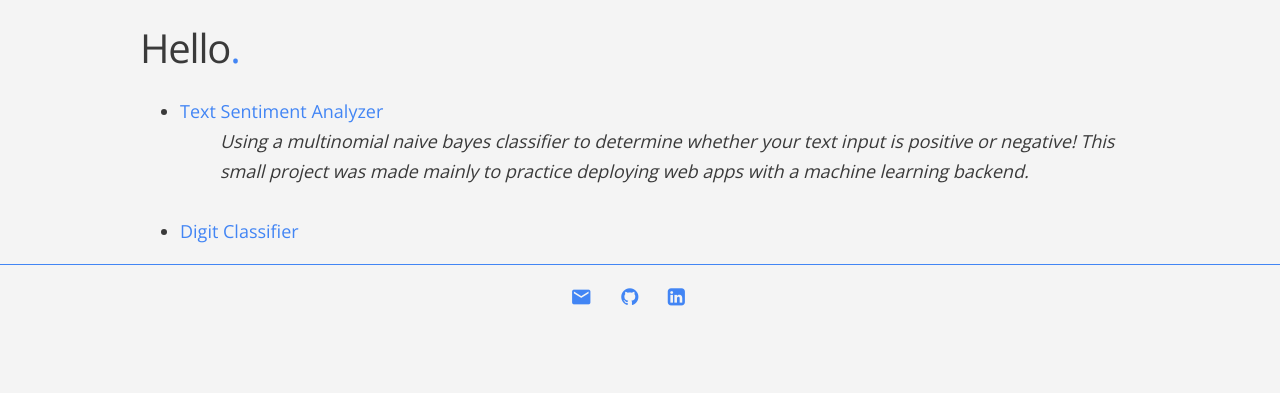
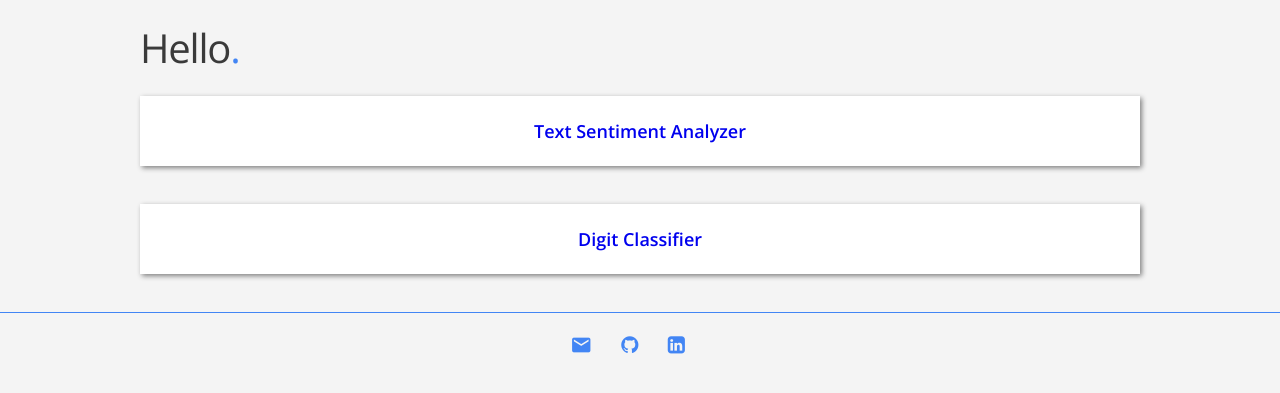
Before and after one commit to clfkenny/flask-practice, a Flask app: page / in a window 1280 px wide. Shown: the part 75-468 px from the top of the page. Run offline with Flask 2, Linux system fonts and the light colour scheme; parts of the project's set-up code (start-up, migrations or seed data) failed here and were passed over.

Commit message:
convertining index items to cards

```diff
--- /dev/null
+++ b/static/css/apps_index.css
@@ -0,0 +1,15 @@
+
+form div{
+  background:white;
+  height:30px;
+  padding:20px 20px;
+  box-shadow:2px 2px 5px grey;
+  text-align:center;
+  transition: all 0.3s ease-in-out;
+  overflow:hidden;
+}
+
+form div:hover{
+  height: 95px;
+  box-shadow:2px 2px 5px #4285f4;
+}
--- a/templates/index.html
+++ b/templates/index.html
@@ -2,23 +2,31 @@
 
 
 {% block content %}
+<link href="{{ url_for('static', filename='css/apps_index.css') }}" rel="stylesheet">
+
  <main class="hero-section">
     <div class="container">
 
       <div class="section-content">
         <h2> Hello. </h2>
-        <ul>
+
         	<form action="/text_sentiment">
-        	<li> <a href="/text_sentiment">Text Sentiment Analyzer</a>
-        		<ul><i>Using a multinomial naive bayes classifier to determine whether your text input is positive or negative! This small project was made mainly to practice deploying web apps with a machine learning backend.</i></ul>
-        	</li>
+        	<a href="/text_sentiment"> <div>
+            <b>Text Sentiment Analyzer</b>
+        		<p><i>Using a multinomial naive bayes classifier to determine whether your text input is positive or negative! This small project was made mainly to practice deploying web apps with a machine learning backend.</i></p>
+        	</div>
+          </a>
         </form> <br>
 
 
         <form action ="/digits">
-        	<li> <a href="/digits">Digit Classifier</a></li>
-        </ul>
+        	<a href="/digits"><div>
+            <b> Digit Classifier</b>
+            <p><i>Using a multinomial naive bayes classifier to determine whether your text input is positive or negative! This small project was made mainly to practice deploying web apps with a machine learning backend.</i></p>
+          </div>
+        </a>
     </form>
+    <br>
 
 
 
```
Also changed, not shown: templates/index (copy).html (added, +34 -0 lines), output.png.
